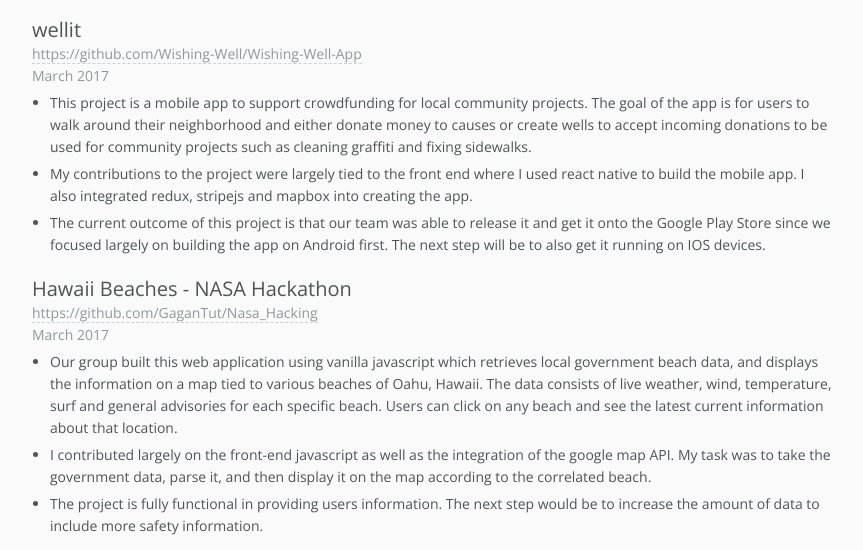
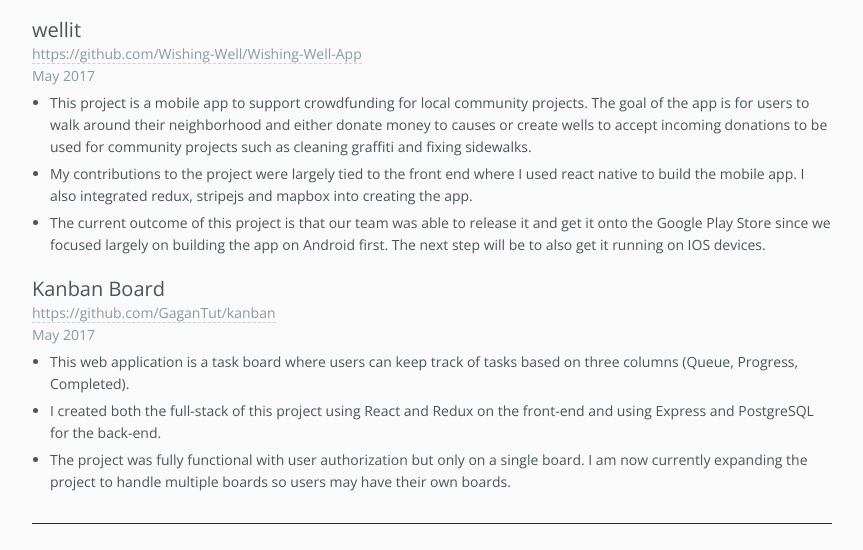
Before and after one commit to GaganTut/GaganTut.github.io, a plain HTML site: page index.html in a window 1280 px wide. Shown: the part 389-939 px from the top of the page, without its empty margins (208-1071 px from the left). Drawn offline with nearby package versions, Linux system fonts and the light colour scheme.

Commit message:
Removed hackathon project and replaced it with kanban board

```diff
--- a/index.html
+++ b/index.html
@@ -14,19 +14,19 @@
 <h2 id="development-experience">Development Experience</h2>
 <h3 id="wellit">wellit</h3>
 <h4 id="-https-github-com-wishing-well-wishing-well-app-https-github-com-wishing-well-wishing-well-app-"><a href="https://github.com/Wishing-Well/Wishing-Well-App">https://github.com/Wishing-Well/Wishing-Well-App</a></h4>
-<h5 id="march-2017">March 2017</h5>
+<h5 id="May-2017">May 2017</h5>
 <ul>
 <li>This project is a mobile app to support crowdfunding for local community projects. The goal of the app is for users to walk around their neighborhood and either donate money to causes or create wells to accept incoming donations to be used for community projects such as cleaning graffiti and fixing sidewalks.</li>
 <li>My contributions to the project were largely tied to the front end where I used react native to build the mobile app. I also integrated redux, stripejs and mapbox into creating the app.</li>
 <li>The current outcome of this project is that our team was able to release it and get it onto the Google Play Store since we focused largely on building the app on Android first. The next step will be to also get it running on IOS devices.</li>
 </ul>
-<h3 id="hawaii-beaches-nasa-hackathon">Hawaii Beaches - NASA Hackathon</h3>
-<h4 id="-https-github-com-gagantut-nasa_hacking-https-github-com-gagantut-nasa_hacking-"><a href="https://github.com/GaganTut/Nasa_Hacking">https://github.com/GaganTut/Nasa_Hacking</a></h4>
-<h5 id="march-2017">March 2017</h5>
+<h3 id="kanbanb-board">Kanban Board</h3>
+<h4 id="-https-github-com-gagantut-nasa_hacking-https-github-com-gagantut-kanban"><a href="https://github.com/GaganTut/kanban">https://github.com/GaganTut/kanban</a></h4>
+<h5 id="May-2017">May 2017</h5>
 <ul>
-<li>Our group built this web application using vanilla javascript which retrieves local government beach data, and displays the information on a map tied to various beaches of Oahu, Hawaii. The data consists of live weather, wind, temperature, surf and general advisories for each specific beach. Users can click on any beach and see the latest current information about that location.</li>
-<li>I contributed largely on the front-end javascript as well as the integration of the google map API. My task was to take the government data, parse it, and then display it on the map according to the correlated beach.</li>
-<li>The project is fully functional in providing users information. The next step would be to increase the amount of data to include more safety information.
+<li>This web application is a task board where users can keep track of tasks based on three columns (Queue, Progress, Completed).</li>
+<li>I created both the full-stack of this project using React and Redux on the front-end and using Express and PostgreSQL for the back-end.</li>
+<li>The project was fully functional with user authorization but only on a single board. I am now currently expanding the project to handle multiple boards so users may have their own boards.
 </li>
 </ul>
 <h2 id="professional-experience">Professional Experience</h2>
```
